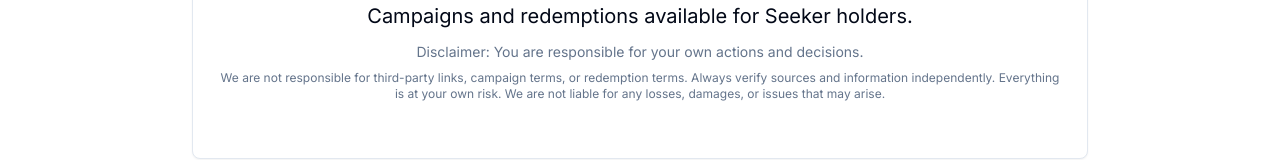
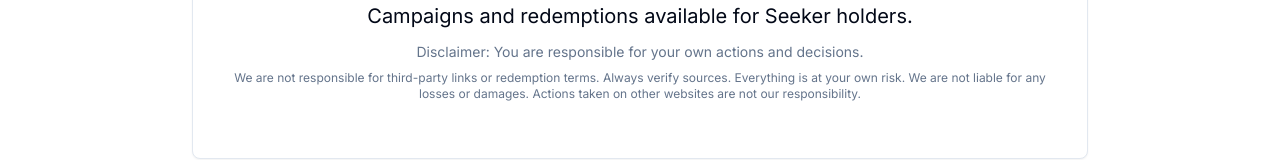
Before and after one commit to jarrensj/twoloot, a Next.js app: page /campaigns in a window 1280 px wide. Shown: the part 239-399 px from the top of the page. Built offline with nearby package versions, Linux system fonts and the light colour scheme.

Commit message:
Refine disclaimer text for clarity and conciseness
Co-authored-by: sanjose.jarren <sanjose.jarren@gmail.com>

```diff
--- a/app/campaigns/page.tsx
+++ b/app/campaigns/page.tsx
@@ -33,7 +33,7 @@ export default function CampaignsPage() {
                 Disclaimer: You are responsible for your own actions and decisions.
               </p>
               <p className="text-xs text-muted-foreground">
-                We are not responsible for third-party links, campaign terms, or redemption terms. Always verify sources and information independently. Everything is at your own risk. We are not liable for any losses, damages, or issues that may arise.
+                We are not responsible for third-party links or redemption terms. Always verify sources. Everything is at your own risk. We are not liable for any losses or damages. Actions taken on other websites are not our responsibility.
               </p>
             </div>
           </CardContent>
```
